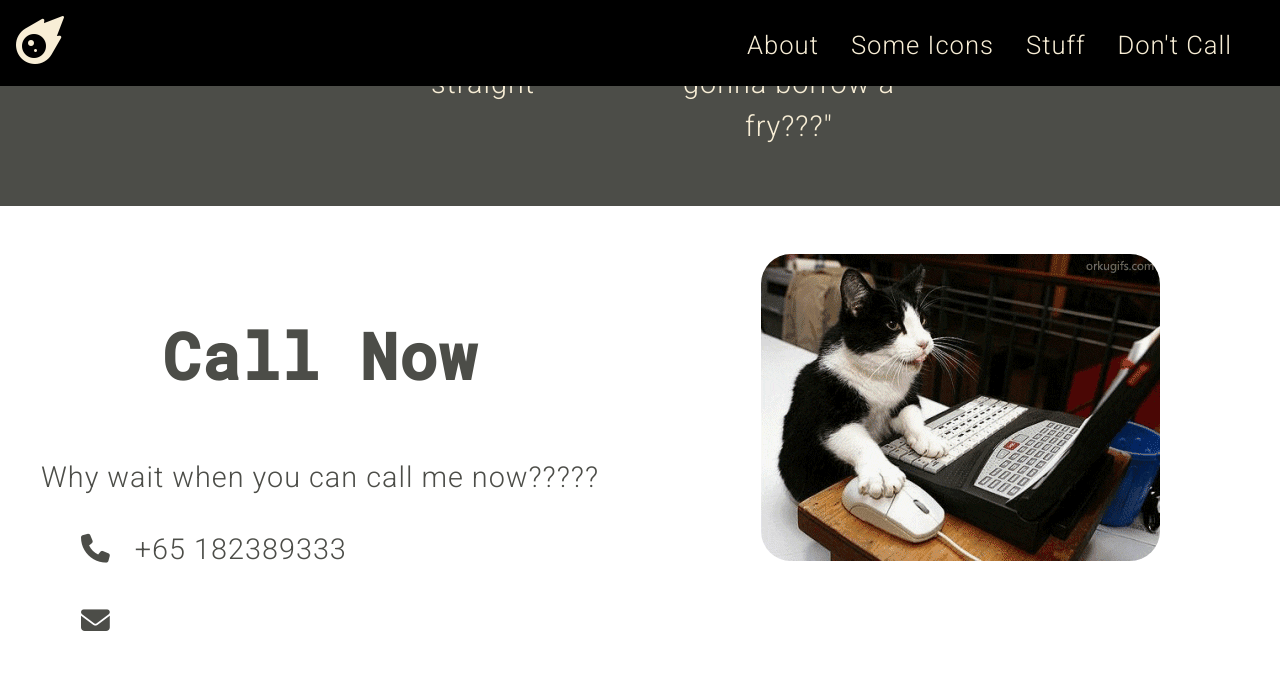
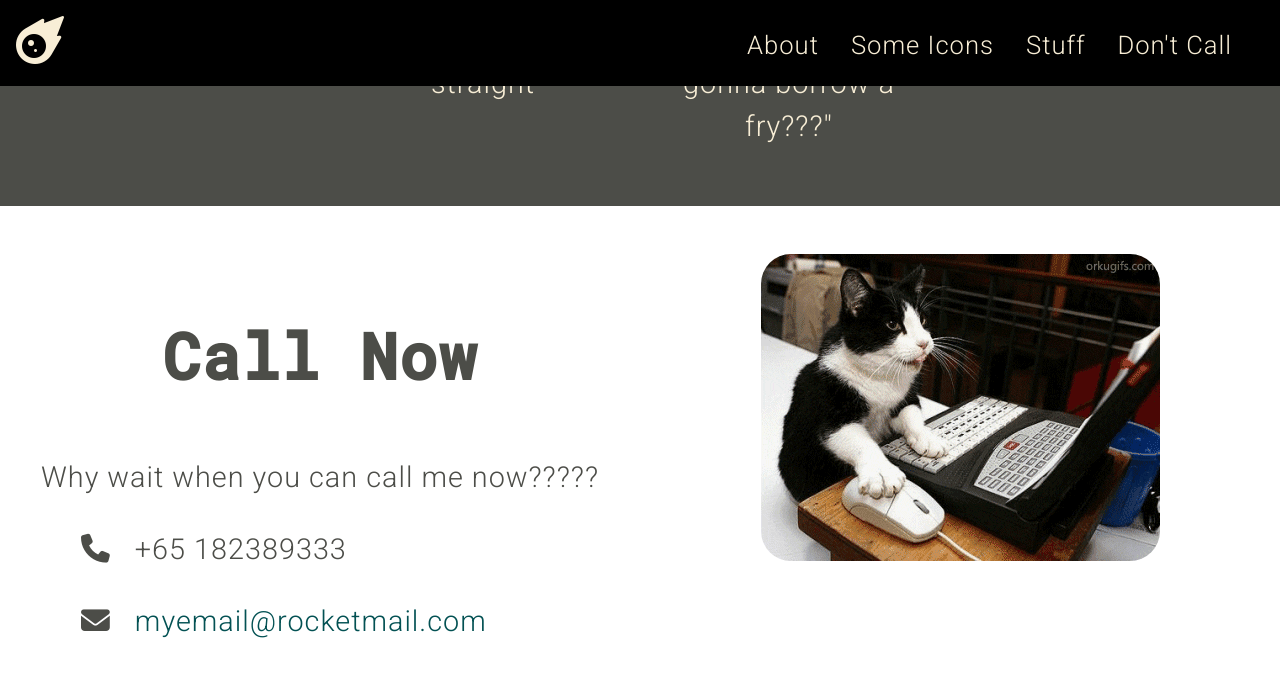
Before and after one commit to Chxshire22/basic-template, a plain HTML site: page index.html in a window 1280 px wide. In both pictures the pointer is over the link "myemail@rocketmail.com". Shown: the part 1971-2647 px from the top of the page. Drawn offline with nearby package versions, Linux system fonts and the light colour scheme.

Commit message:
fixed email going invisible on hover lol

```diff
--- a/css/style.css
+++ b/css/style.css
@@ -375,6 +375,10 @@ margin-right: 0;
 
 .email{
   color: var(--color-aqua);
+  transition: 0.3s;
+}
+.email:hover{
+  color: var(--color-hover-aqua);
 }
 
 .contact-form__media img{
```
